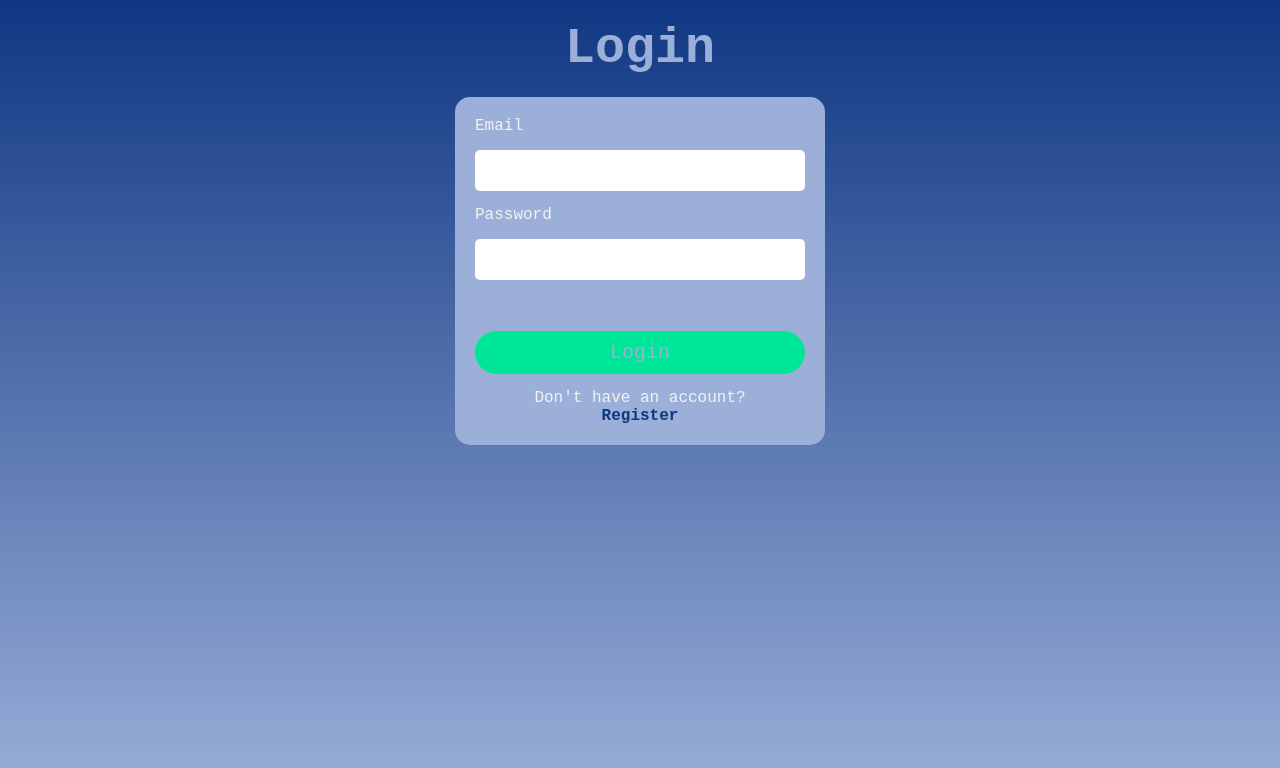
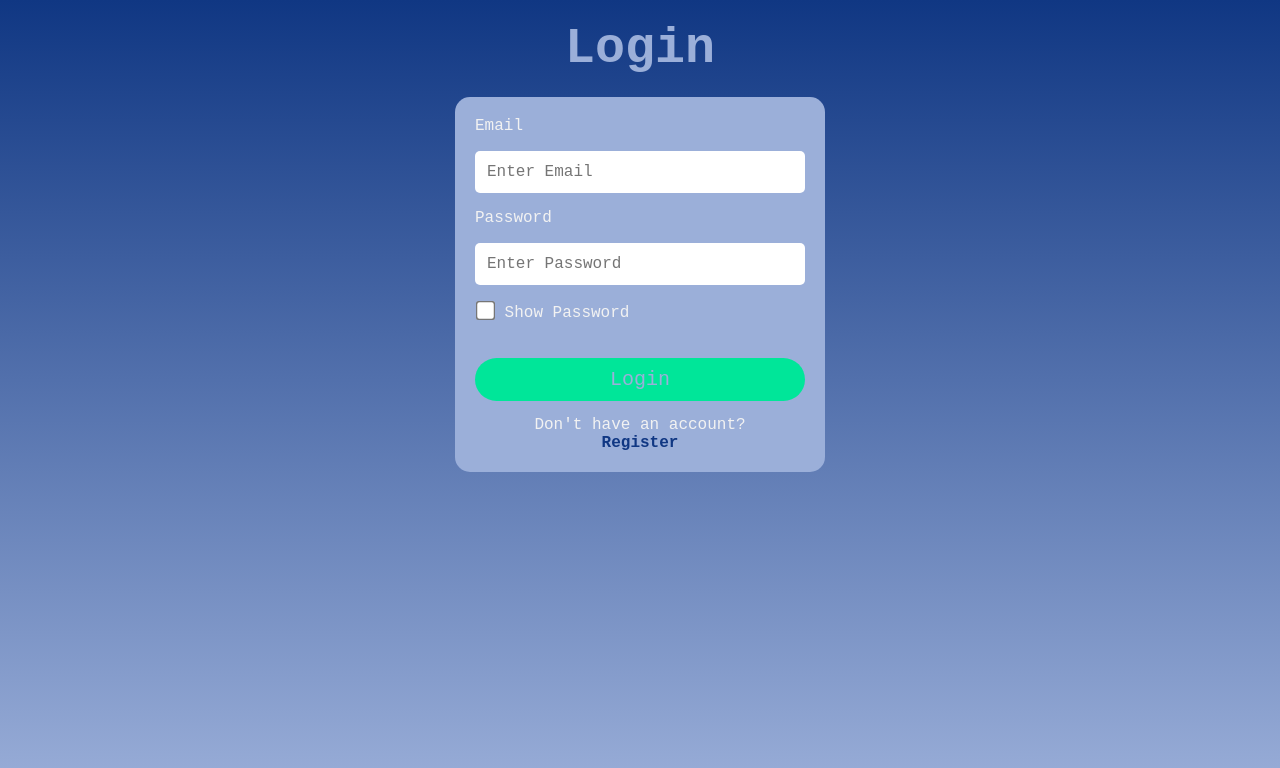
Before and after one commit to alvxck/authentication-system, a React (Create React App) app in the folder client/: page /api/login in a window 1280 px wide. Shown: the top 768 px of the page. Built offline with nearby package versions, Linux system fonts and the light colour scheme.

Commit message:
feat: add display password option to login and registration forms

```diff
--- a/client/src/assets/css/Login.module.css
+++ b/client/src/assets/css/Login.module.css
@@ -7,7 +7,6 @@
 
 * {
     font-family: monospace;
-    font-size: 16px;
 }
 
 .overlay{
@@ -15,14 +14,14 @@
     position: fixed;
     width: 100%;
     height :100%;
-    top: 0px;
-    left: 0px;
+    top: 0;
+    left: 0;
     z-index: 1000;
 }
 
 .contentContainer {
     margin: auto;
-    min-width: 330px;
+    width: 90%;
     max-width: 330px;
     padding: 20px;
 
@@ -41,11 +40,12 @@
 }
 
 .input {
-    margin: 15px 0;
+    margin: 1em 0;
     width: 100%;
-    padding: 9px 0;
-    font-size: 20px;
+    padding: .75em;
+    font-size: 1rem;
 
+    box-sizing: border-box;
     border-radius: 5px;
     border-style: none;
     color: var(--primary-color);
@@ -55,6 +55,10 @@
     outline: none;
     transition: all 0.3s ease;
     box-shadow: 0 0 0 4px var(--primary-color);
+}
+
+.checkBox {
+    transform: scale(1.5);
 }
 
 .button {
--- a/client/src/assets/css/Register.module.css
+++ b/client/src/assets/css/Register.module.css
@@ -7,7 +7,6 @@
 
 * {
     font-family: monospace;
-    font-size: 16px;
 }
 
 .overlay{
@@ -15,14 +14,14 @@
     position: fixed;
     width: 100%;
     height :100%;
-    top: 0px;
-    left: 0px;
+    top: 0;
+    left: 0;
     z-index: 1000;
 }
 
 .contentContainer {
     margin: auto;
-    min-width: 330px;
+    width: 90%;
     max-width: 330px;
     padding: 20px;
 
@@ -41,11 +40,12 @@
 }
 
 .input {
-    margin: 15px 0;
+    margin: 1em 0;
     width: 100%;
-    padding: 9px 0;
-    font-size: 20px;
+    padding: .75em;
+    font-size: 1rem;
 
+    box-sizing: border-box;
     border-radius: 5px;
     border-style: none;
     color: var(--primary-color);
@@ -55,6 +55,10 @@
     outline: none;
     transition: all 0.3s ease;
     box-shadow: 0 0 0 4px var(--primary-color);
+}
+
+.checkBox {
+    transform: scale(1.5);
 }
 
 .button {
--- a/client/src/components/Home.js
+++ b/client/src/components/Home.js
@@ -50,6 +50,7 @@ function Home() {
             setName(tempName)
             setTempName('')
         } else {
+            localStorage.removeItem('token')
             alert(data.error)
             navigate('/api/register')
         }
--- a/client/src/components/Login.js
+++ b/client/src/components/Login.js
@@ -4,10 +4,11 @@ import style from '../assets/css/Login.module.css'
 
 
 function Login() {
+    const navigate = useNavigate()
     const [email, setEmail] = useState('')
     const [password, setPassword] = useState('')
     const [error, setError] = useState('\u00A0')
-    const navigate = useNavigate()
+    const [isDisplayPassword, setIsDisplayPassword] = useState(false)
 
 
     async function loginUser(event) {
@@ -36,6 +37,10 @@ function Login() {
         }
     }
 
+    function togglePassword() {
+        setIsDisplayPassword((isDisplayPassword) => !isDisplayPassword)
+    }
+
     return (
         <div className={style.overlay}>
             <h1 className={style.header}>Login</h1>
@@ -44,6 +49,7 @@ function Login() {
                     <label className={style.text}>Email</label>
                     <input
                         className={style.input}
+                        placeholder='Enter Email'
                         value={email}
                         onChange={(x) => setEmail(x.target.value)}
                         type='email'
@@ -52,10 +58,19 @@ function Login() {
                     <label className={style.text}>Password</label>
                     <input
                         className={style.input}
+                        placeholder='Enter Password'
                         value={password}
                         onChange={(x) => setPassword(x.target.value)}
-                        type='password'
+                        type={isDisplayPassword ? 'text': 'password'}
                     />
+                    <br/>
+                    <input
+                        className={style.checkBox}
+                        type='checkbox'
+                        checked={isDisplayPassword}
+                        onChange={togglePassword}
+                    />
+                    <label className={style.text}> Show Password</label>
                     <br/>
                     <label className={style.textError}>{error}</label>
                     <br/>
--- a/client/src/components/Register.js
+++ b/client/src/components/Register.js
@@ -4,11 +4,12 @@ import style from '../assets/css/Register.module.css'
 
 
 function Register() {
+    const navigate = useNavigate()
     const [name, setName] = useState('')
     const [email, setEmail] = useState('')
     const [password, setPassword] = useState('')
     const [error, setError] = useState('\u00A0')
-    const navigate = useNavigate()
+    const [isDisplayPassword, setIsDisplayPassword] = useState(false)
 
     async function registerUser(event) {
         event.preventDefault()
@@ -36,6 +37,10 @@ function Register() {
         }
     }
 
+    function togglePassword() {
+        setIsDisplayPassword((isDisplayPassword) => !isDisplayPassword)
+    }
+
     return (
         <div className={style.overlay}>
             <h1 className={style.header}>Registration</h1>
@@ -44,6 +49,7 @@ function Register() {
                     <label className={style.text}>Name</label>
                     <input
                         className={style.input}
+                        placeholder='Enter Name'
                         value={name}
                         onChange={(x) => setName(x.target.value)}
                         type='text'
@@ -52,6 +58,7 @@ function Register() {
                     <label className={style.text}>Email</label>
                     <input
                         className={style.input}
+                        placeholder='Enter Email'
                         value={email}
                         onChange={(x) => setEmail(x.target.value)}
                         type='email'
@@ -60,10 +67,19 @@ function Register() {
                     <label className={style.text}>Password</label>
                     <input
                         className={style.input}
+                        placeholder='Enter Password'
                         value={password}
                         onChange={(x) => setPassword(x.target.value)}
                         type='password'
                     />
+                    <br/>
+                    <input
+                        className={style.checkBox}
+                        type='checkbox'
+                        checked={isDisplayPassword}
+                        onChange={togglePassword}
+                    />
+                    <label className={style.text}> Show Password</label>
                     <br/>
                     <label className={style.textError}>{error}</label>
                     <br/>
```
